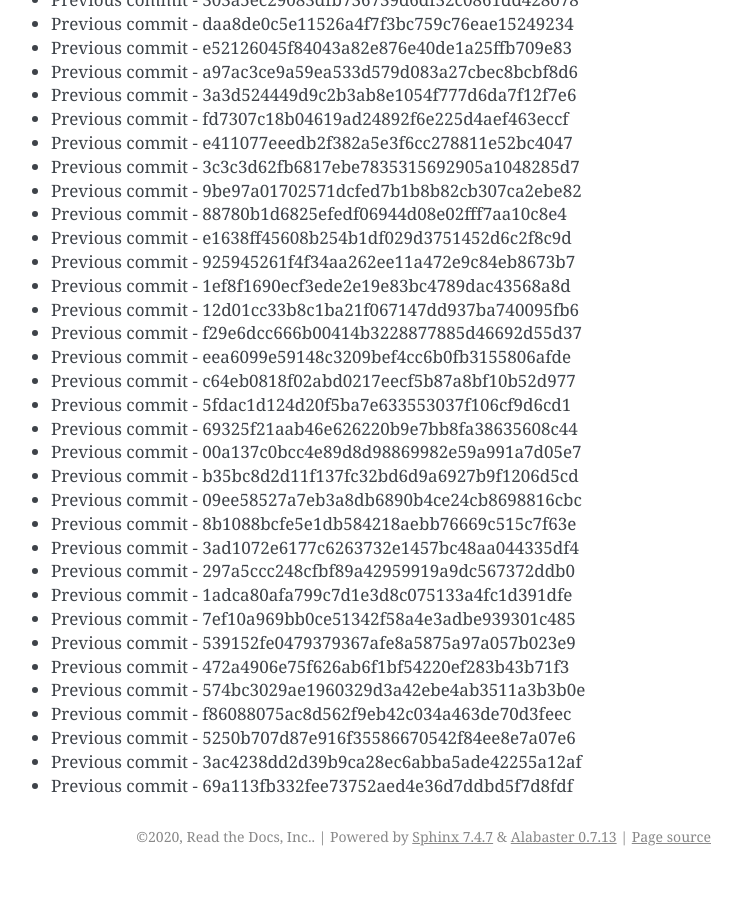
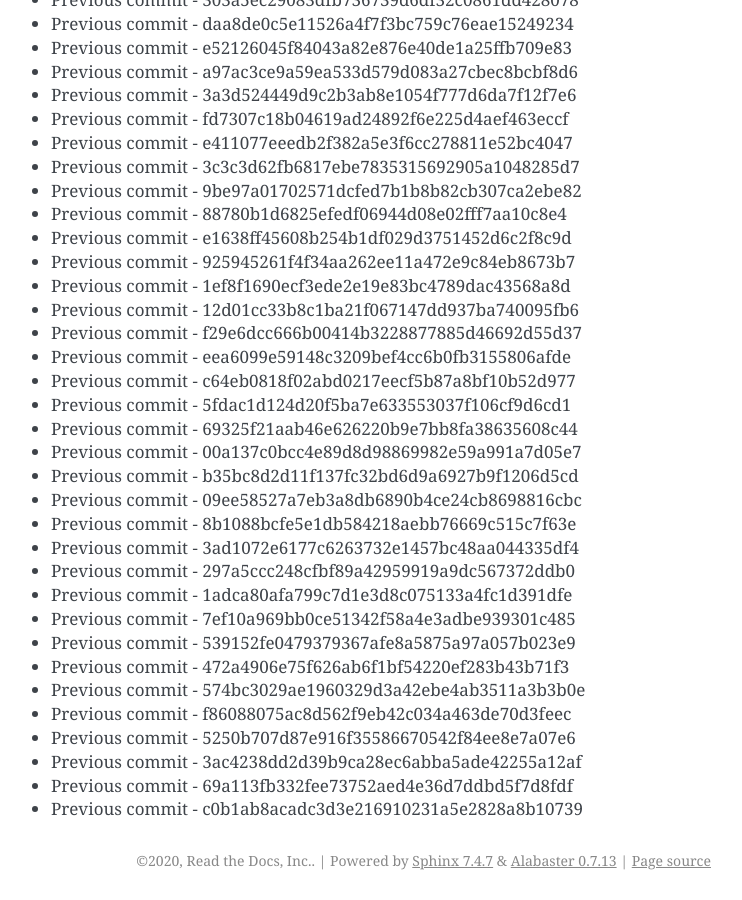
Before and after one commit to readthedocs/rtd-git-stresstest, a Sphinx documentation site: the page built from docs/updates.rst, in a window 1280 px wide and 900 px high, scrolled down 1036 px. Shown: the whole window, without its empty margins (399-1141 px from the left). Built offline with Sphinx 7.4.7, drawn with Linux system fonts in a browser that asks for light colours; before the commit the page ends 1912 px from its top, so only the background shows below that.

Commit message:
Generating commit from previous: c0b1ab8acadc3d3e216910231a5e2828a8b10739

```diff
--- a/docs/updates.rst
+++ b/docs/updates.rst
@@ -75,3 +75,4 @@ It can be tested for any performance characteristics.
 * Previous commit - 5250b707d87e916f35586670542f84ee8e7a07e6
 * Previous commit - 3ac4238dd2d39b9ca28ec6abba5ade42255a12af
 * Previous commit - 69a113fb332fee73752aed4e36d7ddbd5f7d8fdf
+* Previous commit - c0b1ab8acadc3d3e216910231a5e2828a8b10739
```
